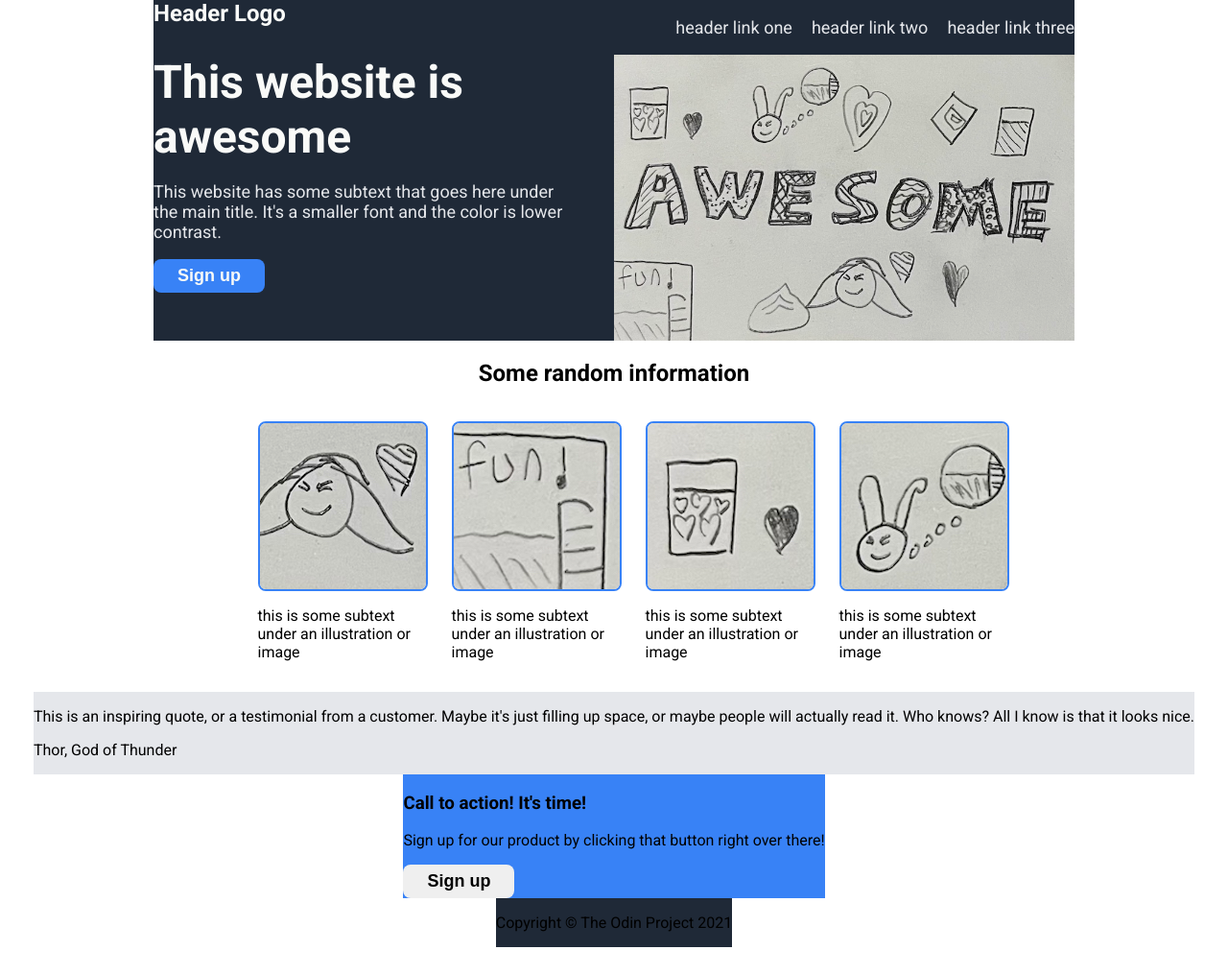
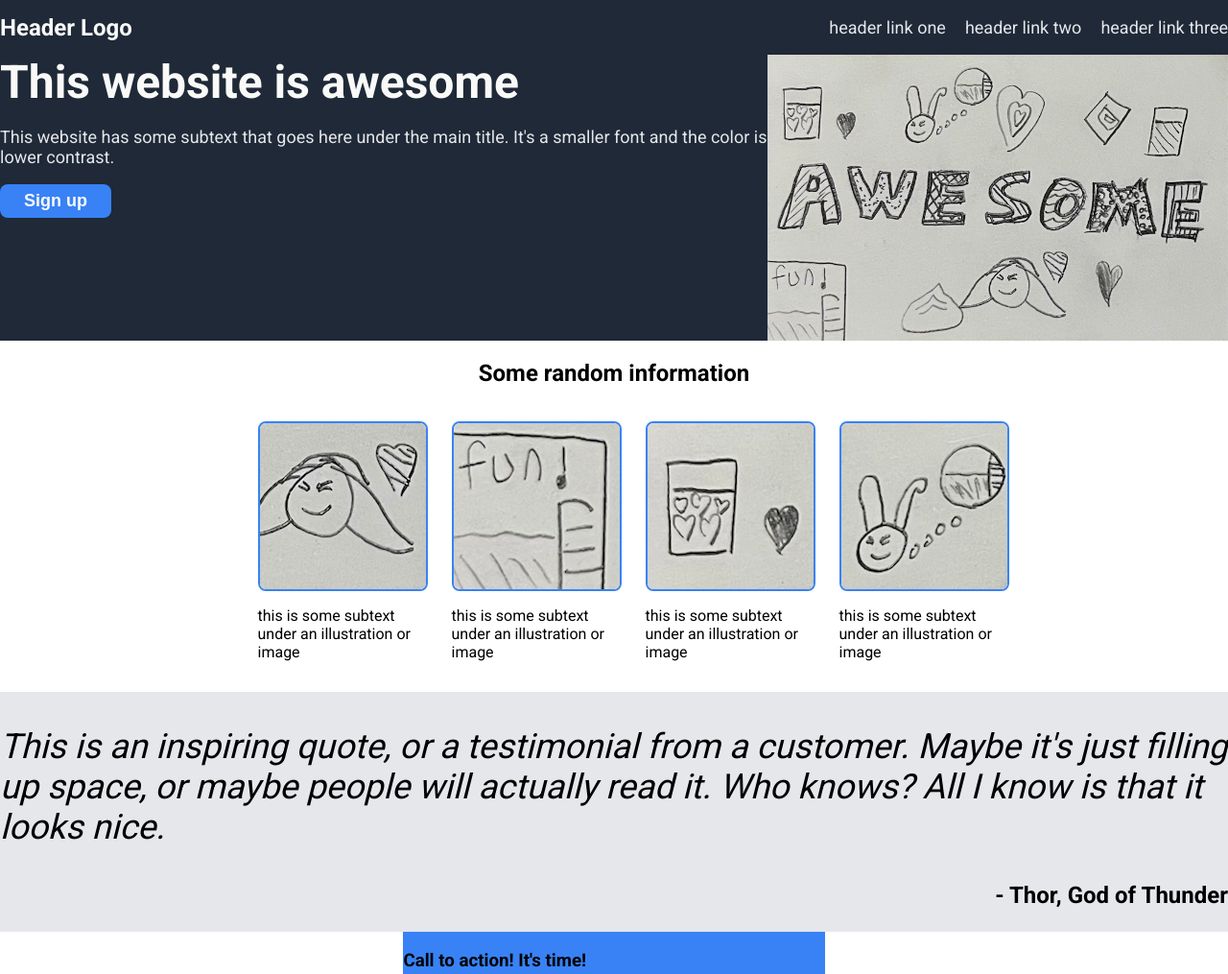
Before and after one commit to rakurakuraku/odin-landing-page, a plain HTML site: page index.html in a window 1280 px wide. Shown: the top 1015 px of the page at 96% size. Before the commit the page ends 987 px from the top, so only its background shows below. Drawn offline with Linux system fonts and the light colour scheme.

Commit message:
More work on html and, mainly, css. Changing header flex properties.

```diff
--- a/index.html
+++ b/index.html
@@ -3,14 +3,16 @@
 
   <head>
     <meta charset="UTF-8">
+    <meta name="viewport" content="width=device-width, initial-scale=1.0">
     <link rel="stylesheet" href="style.css">
     <title>Awesome Inc.</title>
   </head>
 
   <body>
+
     <div class="header">
 
-    <div class="header-card">
+
       <div class="header-top">
         <h3 class="header-logo">Header Logo</h3>
         <ul class="header-links">
@@ -27,7 +29,7 @@
         <button class="head-butt">Sign up</button>
         </div>
         <img class="header-img" src="images/awesome.jpg" alt="The word awesome written in chunky, decorated text, in pencil">
-      </div>
+
     </div>
 
     </div>
@@ -43,8 +45,8 @@
     </div>
 
     <div class="quote-section">
-      <p class="quote">This is an inspiring quote, or a testimonial from a customer. Maybe it's just filling up space, or maybe people will actually read it. Who knows? All I know is that it looks nice.</p>
-      <p class="quote-credit"> Thor, God of Thunder</p>
+      <p class="quote"><em>This is an inspiring quote, or a testimonial from a customer. Maybe it's just filling up space, or maybe people will actually read it. Who knows? All I know is that it looks nice.</em></p>
+      <p class="quote-credit">- Thor, God of Thunder</p>
     </div>
 
     <div class="signup-banner">
--- a/style.css
+++ b/style.css
@@ -24,6 +24,9 @@ ul {
 
 .header {
     background-color: #1F2937;
+    display: flex;
+    flex-direction: column;
+    flex: 0;
 }
 
 
@@ -32,6 +35,7 @@ ul {
     font-weight: 600;
     color: #F9FAF8;
     margin: 0px;
+    align-self: center;
 }
 
 .header-links {
@@ -48,15 +52,15 @@ ul {
 
 .header-body {
     display: flex;
-    margin: auto 0px;
+    /*margin: auto 0px;*/
 }
 
 .hero-text {
     display: flex;
     flex-direction: column;
-    max-width: 440px;
+    /*max-width: 440px;
     min-width: 300px;
-    padding-right: 40px;
+    padding-right: 40px;*/
 }
 
 .hero {
@@ -79,6 +83,8 @@ ul {
 
 .header-img {
     max-width: 480px;
+    max-height: auto;
+    flex-shrink: 0;
 }
 
 .info-section {
@@ -109,6 +115,17 @@ ul {
     background-color: #E5E7EB;
 }
 
+.quote {
+    font-size: 36px;
+    font-weight: 100;
+}
+
+.quote-credit {
+    justify-self: right;
+    font-weight: bolder;
+    font-size: 24px;
+}
+
 .signup-banner {
     background-color: #3882F6;
 }
```
